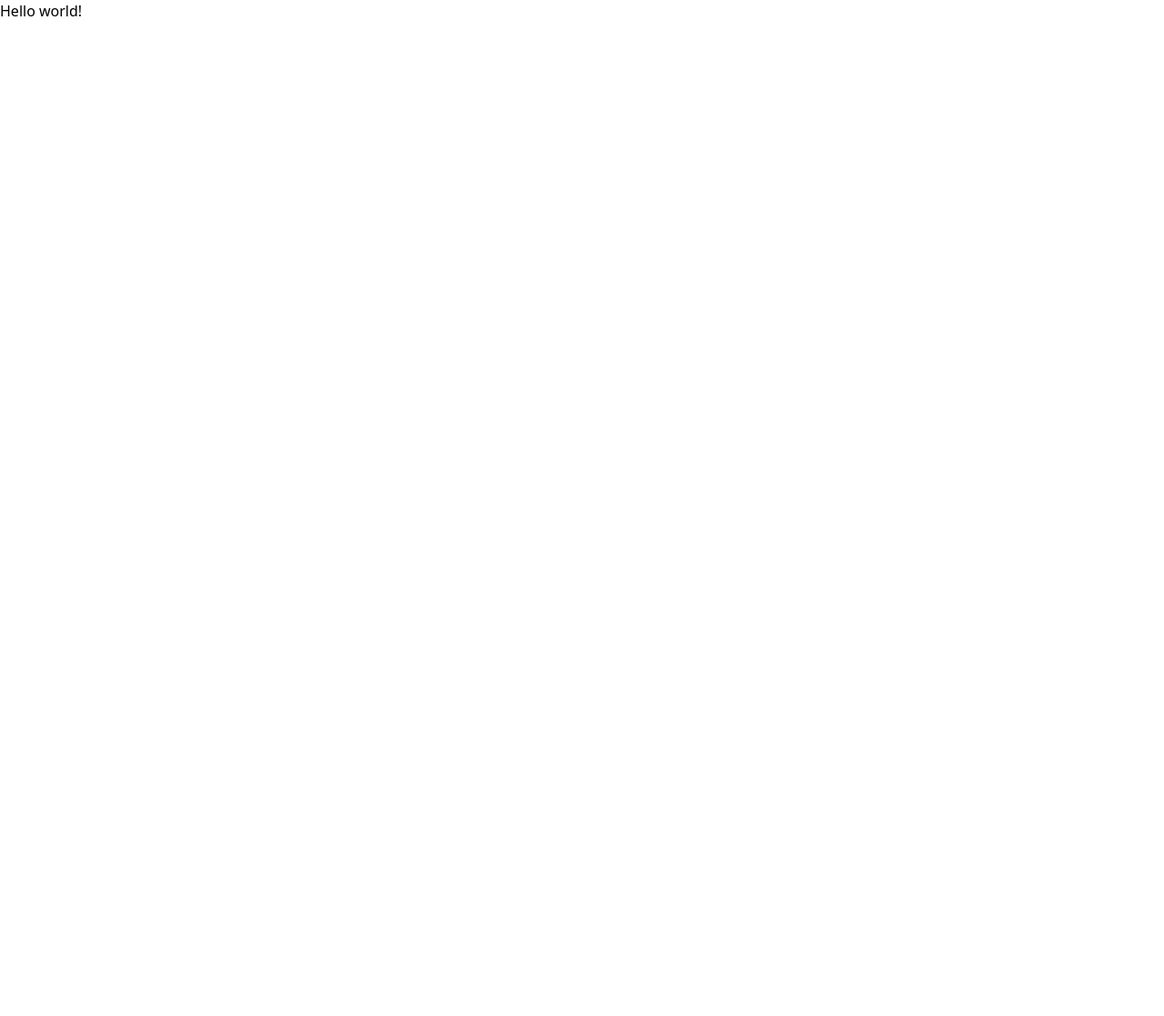
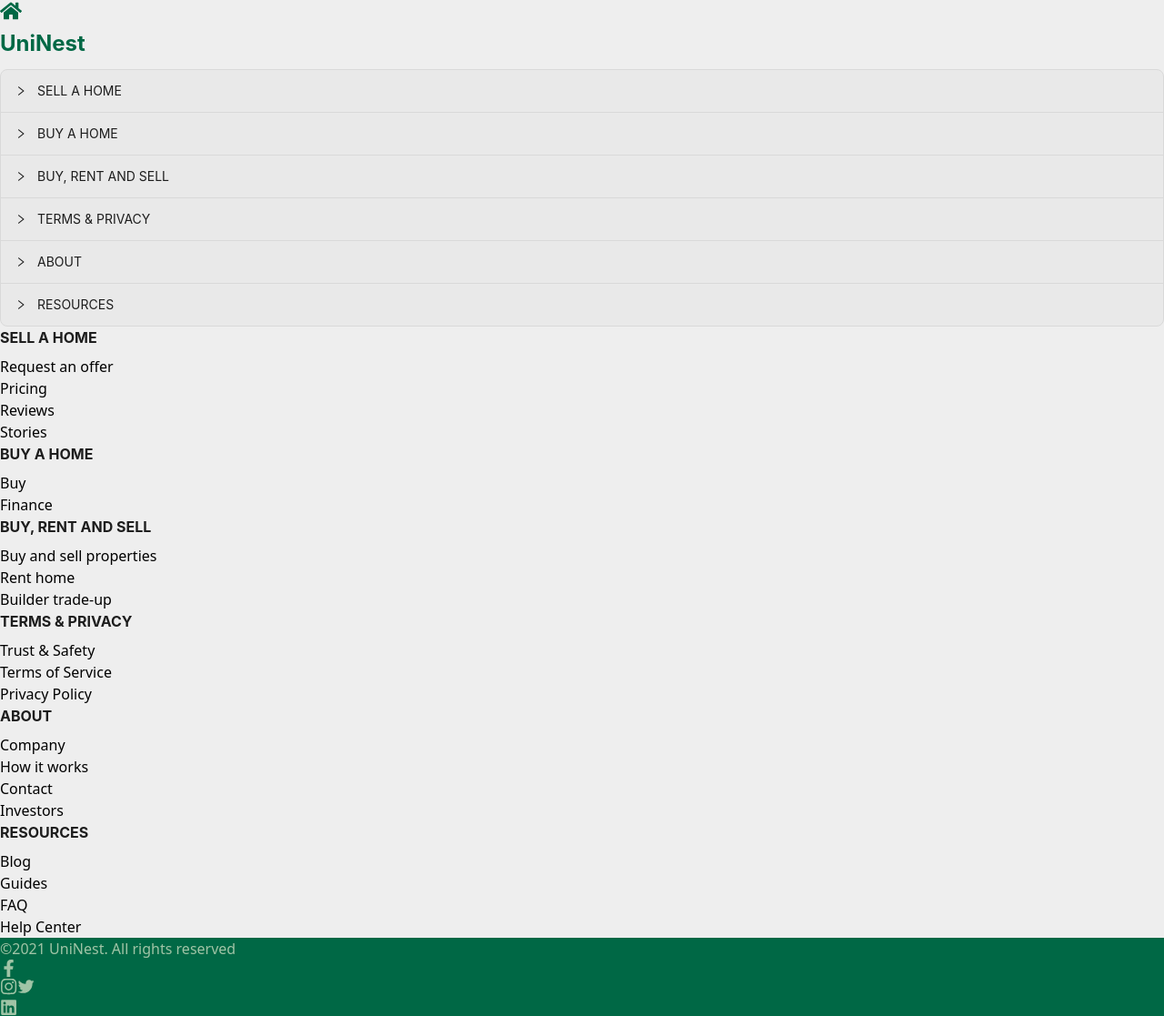
Before and after one commit to charukaonline/uninest, a React (Vite) app in the folder frontend/: page / in a window 1280 px wide. Shown: the whole page at 91% size. Before the commit the page ends 800 px from the top, so only its background shows below. Built offline with nearby package versions, Linux system fonts and the light colour scheme.

Commit message:
Editted the footer

```diff
--- a/frontend/src/App.jsx
+++ b/frontend/src/App.jsx
@@ -1,8 +1,9 @@
+import Footer from "./components/MainFooterUI";
 function App() {
   return (
     <>
-      <div>
-        <h1 className="text-4xl font-bold underline">Hello world!</h1>
+      <div className="App">
+        <Footer/>
       </div>
     </>
   );
--- a/frontend/src/components/MainFooterUI.jsx
+++ b/frontend/src/components/MainFooterUI.jsx
@@ -1,23 +1,75 @@
 import React from 'react';
-import { Typography } from 'antd';
+import { Typography, Collapse } from 'antd';
 import { FaHome, FaFacebookF, FaLinkedin } from 'react-icons/fa';
 import { TwitterOutlined, InstagramOutlined } from '@ant-design/icons';
 
 const { Title } = Typography;
+const { Panel } = Collapse;
 
 const Footer = () => {
   return (
-    <div className="footer-container">
-      <div className="container mx-auto p-8 grid grid-cols-1 md:grid-cols-5 gap-12 mt-4">
+    <div className="footer-container" style={{ backgroundColor: '#EEEEEE' }}>
+      <div className="container mx-auto p-8 grid grid-cols-1 md:grid-cols-5 gap-12 mt-4 mr-0 justify-items-center" >
 
-        <div className="flex items-top justify-start">
-          <FaHome style={{ color: '#006845', fontSize: '1.5rem', marginRight: '0.5rem' }} />
-          <Title level={3} className="mb-0 tracking-wide" style={{ fontWeight: '700', color: '#006845' }}>
+        <div className="flex flex-col items-center justify-center">
+          <FaHome style={{ color: '#006845', fontSize: '1.5rem', marginBottom: '0.5rem' }} />
+          <Title level={3} className="mb-0 tracking-wide text-center" style={{ fontWeight: '700', color: '#006845' }}>
             UniNest
           </Title>
         </div>
 
-        <div className="tracking-wide">
+        {}
+        <div className="tracking-wide text-center md:hidden w-full">
+          <Collapse accordion>
+            <Panel header={<span className="font-bold">SELL A HOME</span>} key="1">
+              <ul className="tracking-wide">
+                <li className="mb-2 pt-4">Request an offer</li>
+                <li className="mb-2">Pricing</li>
+                <li className="mb-2">Reviews</li>
+                <li className="mb-2">Stories</li>
+              </ul>
+            </Panel>
+            <Panel header={<span className="font-bold">BUY A HOME</span>} key="2">
+              <ul className="tracking-wide">
+                <li className="mb-2 pt-4">Buy</li>
+                <li className="mb-2">Finance</li>
+              </ul>
+            </Panel>
+            <Panel header={<span className="font-bold">BUY, RENT AND SELL</span>} key="3">
+              <ul className="tracking-wide">
+                <li className="pt-4 mb-2">Buy and sell properties</li>
+                <li className="mb-2">Rent home</li>
+                <li className="mb-2">Builder trade-up</li>
+              </ul>
+            </Panel>
+            <Panel header={<span className="font-bold">TERMS & PRIVACY</span>} key="4">
+              <ul className="tracking-wide">
+                <li className="pt-4 mb-2">Trust & Safety</li>
+                <li className="mb-2">Terms of Service</li>
+                <li className="mb-2">Privacy Policy</li>
+              </ul>
+            </Panel>
+            <Panel header={<span className="font-bold">ABOUT</span>} key="5">
+              <ul className="tracking-wide">
+                <li className="pt-4 mb-2">Company</li>
+                <li className="mb-2">How it works</li>
+                <li className="mb-2">Contact</li>
+                <li className="mb-2">Investors</li>
+              </ul>
+            </Panel>
+            <Panel header={<span className="font-bold">RESOURCES</span>} key="6">
+              <ul className="tracking-wide">
+                <li className="pt-4 mb-2">Blog</li>
+                <li className="mb-2">Guides</li>
+                <li className="mb-2">FAQ</li>
+                <li className="mb-2">Help Center</li>
+              </ul>
+            </Panel>
+          </Collapse>
+        </div>
+
+        {}
+        <div className="tracking-wide text-center hidden md:block">
           <Title level={5} className="mb-6 tracking-tight" style={{ fontWeight: '650' }}>SELL A HOME</Title>
           <ul className="tracking-wide">
             <li className="mb-2 pt-4">Request an offer</li>
@@ -34,7 +86,7 @@ const Footer = () => {
           </div>
         </div>
 
-        <div className="tracking-wide ">
+        <div className="tracking-wide text-center hidden md:block">
           <Title level={5} className="mb-4 tracking-tight" style={{ fontWeight: '650' }}>BUY, RENT AND SELL</Title>
           <ul className="tracking-wide">
             <li className="pt-4 mb-2">Buy and sell properties</li>
@@ -51,7 +103,7 @@ const Footer = () => {
           </div>
         </div>
 
-        <div className="tracking-wide">
+        <div className="tracking-wide text-center hidden md:block">
           <Title level={5} className="mb-4 tracking-tight" style={{ fontWeight: '650' }}>ABOUT</Title>
           <ul className="tracking-wide">
             <li className="pt-4 mb-2">Company</li>
@@ -71,14 +123,14 @@ const Footer = () => {
         </div>
       </div>
 
-      <div style={{ backgroundColor: '#006845' }} className="text-footerText py-8">
+      <div style={{ backgroundColor: '#006845' }} className="text-footerText py-8 ">
         <div className="container mx-auto flex flex-col md:flex-row justify-between items-center">
-          <span className="text-sm mr-2 md:mr-6" style={{ color: '#A0C4A6' }}>©2021 UniNest. All rights reserved</span>
-          <div className="flex space-x-10 mt-4 md:mt-0">
-            <FaFacebookF style={{ color: '#A0C4A6', fontSize: '1.2rem' }} className="text-white text-xl" />
-            <InstagramOutlined style={{ color: '#A0C4A6' }} className="text-white text-xl" />
-            <TwitterOutlined style={{ color: '#A0C4A6' }} className="text-white text-xl" />
-            <FaLinkedin style={{ color: '#A0C4A6' }} className="text-white text-xl" />
+          <span className="text-sm md:mr-auto mb-4 md:mb-0" style={{ color: '#A0C4A6' }}>©2021 UniNest. All rights reserved</span>
+          <div className="flex space-x-12">
+            <FaFacebookF style={{ color: '#A0C4A6', fontSize: '1.2rem' }} />
+            <InstagramOutlined style={{ color: '#A0C4A6', fontSize: '1.2rem' }} />
+            <TwitterOutlined style={{ color: '#A0C4A6', fontSize: '1.2rem' }} />
+            <FaLinkedin style={{ color: '#A0C4A6', fontSize: '1.2rem' }} />
           </div>
         </div>
       </div>
```
